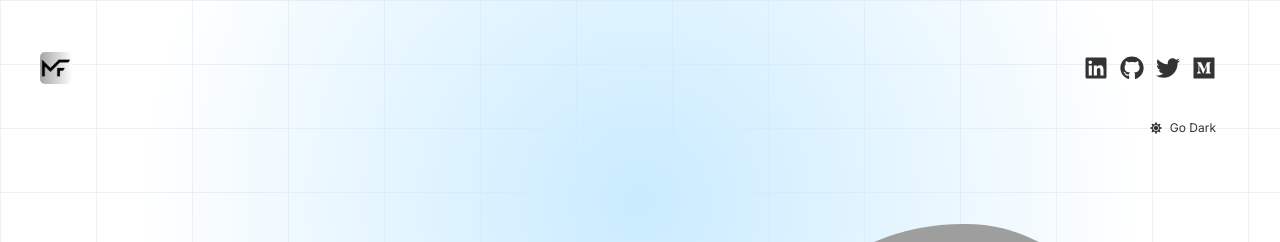
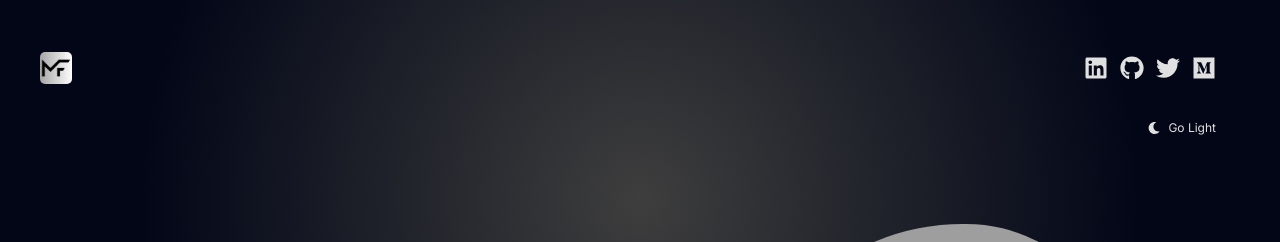
Before and after one commit to ffferchavez/react-portfolio, a React (Vite) app: page / in a window 1280 px wide. Shown: the top 242 px of the page. Built offline with nearby package versions, Linux system fonts and the light colour scheme; grey boxes are pictures that could not be loaded.

Commit message:
default theme dark

```diff
--- a/src/App.jsx
+++ b/src/App.jsx
@@ -10,7 +10,7 @@ import Technologies from "./components/Technologies";
 const App = () => {
   const [isDarkMode, setIsDarkMode] = useState(() => {
     const savedTheme = localStorage.getItem('theme');
-    return savedTheme ? savedTheme === 'dark' : false;
+    return savedTheme ? savedTheme === 'dark' : true;
   });
 
   useEffect(() => {
```
